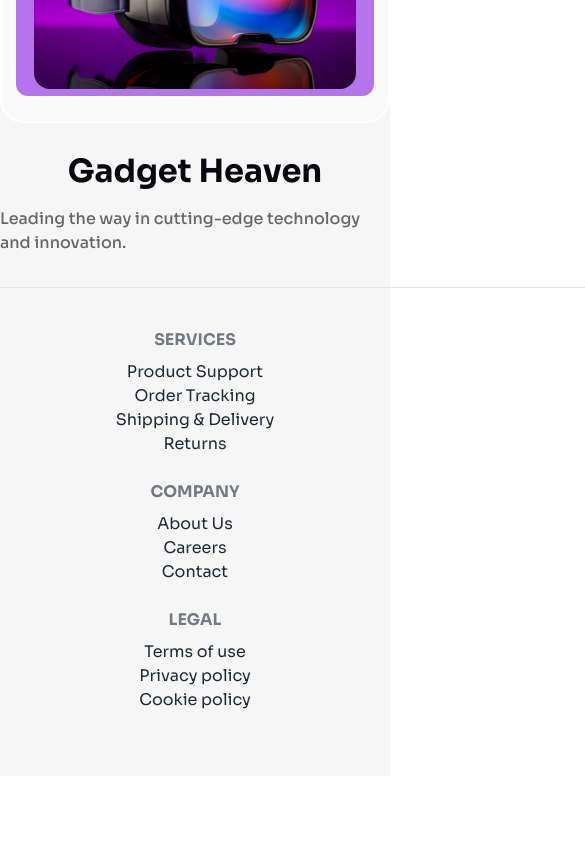
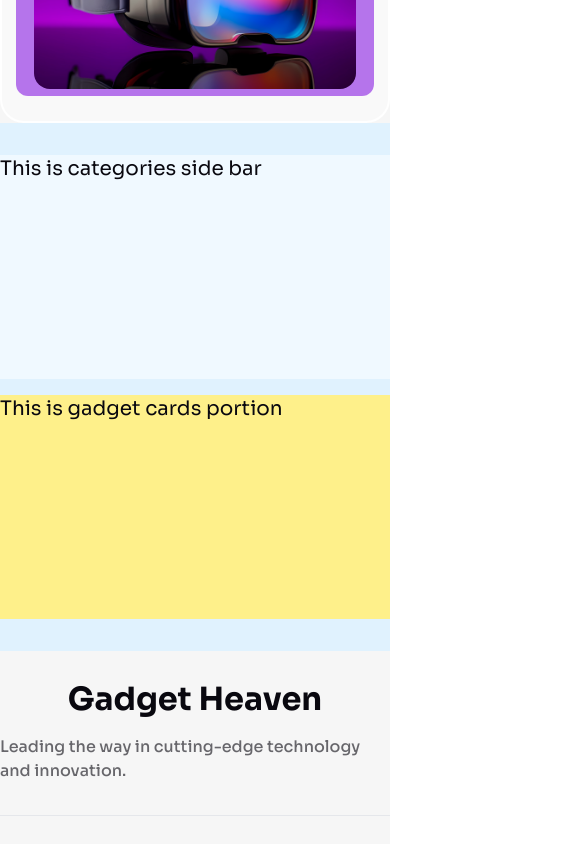
Before and after one commit to KYusufbd/gadget-heaven, a React (Vite) app: page / in a window 390 px wide. Shown: the part 800-1644 px from the top of the page, 585 px wide, since content can reach past the window. Before the commit the page ends 1576 px from the top, so only its background shows below. Built offline with nearby package versions, Linux system fonts and the light colour scheme.

Commit message:
Added gadget cards section. Still working on it.

```diff
--- a/src/Banner.jsx
+++ b/src/Banner.jsx
@@ -3,16 +3,16 @@
     <>
       <div className="mx-auto flex w-11/12 flex-col items-center gap-8 rounded-xl bg-primary px-6 pb-72 pt-12">
         <div className="flex w-full flex-col items-center gap-6">
-          <h1 className="text-4xl md:text-5xl max-w-banner-width text-center font-bold text-white lg:text-[56px]">
+          <h1 className="max-w-banner-width text-center text-4xl font-bold text-white md:text-5xl lg:text-[56px]">
             Upgrade Your Tech Accessorize with Gadget Heaven Accessories
           </h1>
-          <p className="text-base max-w-3xl text-center text-white">
+          <p className="max-w-3xl text-center text-base text-white">
             Explore the latest gadgets that will take your experience to the
             next level. From smart devices to the coolest accessories, we have
             it all!
           </p>
         </div>
-        <div className="text-xl btn bg-white font-bold text-primary">
+        <div className="btn bg-white text-xl font-bold text-primary">
           Shop Now
         </div>
       </div>
--- a/src/Footer.jsx
+++ b/src/Footer.jsx
@@ -7,7 +7,7 @@
           Leading the way in cutting-edge technology and innovation.
         </p>
       </div>
-      <hr className="mx-auto w-banner-width" />
+      <hr className="mx-auto max-w-banner-width" />
       <div className="mx-auto flex max-w-page-width flex-row flex-wrap justify-around gap-6 p-10 text-base-content">
         <nav className="flex w-44 flex-col items-center">
           <h6 className="footer-title">Services</h6>
--- /dev/null
+++ b/src/GadgetCards.jsx
@@ -0,0 +1,14 @@
+const GadgetCards = () => {
+  return (
+    <div className="grid grid-cols-2 md:grid-cols-3 lg:grid-cols-4 gap-4 md:gap-6 mx-auto max-w-page-width bg-sky-100 py-8">
+        <div className="col-span-2 md:col-span-1 h-56 bg-sky-50">
+            <h3 className="text-xl">This is categories side bar</h3>
+        </div>
+        <div className="col-span-2 lg:col-span-3 h-56 bg-yellow-200">
+            <h3 className="text-xl">This is gadget cards portion</h3>
+        </div>
+    </div>
+  );
+};
+
+export default GadgetCards;
--- a/src/Home.jsx
+++ b/src/Home.jsx
@@ -1,10 +1,12 @@
 import Banner from "./Banner";
+import GadgetCards from "./GadgetCards";
 
 const Home = () => {
   return (
     <>
       <header className="w-full bg-bgcol">
         <Banner />
+        <GadgetCards />
       </header>
     </>
   );
--- a/src/Navbar.jsx
+++ b/src/Navbar.jsx
@@ -59,8 +59,8 @@
         </ul>
       </div>
       <div className="navbar-end flex gap-4">
-        <BsCart3 className="text-5xl btn btn-ghost rounded-full p-2 outline outline-2 outline-gray-100" />
-        <MdFavoriteBorder className="text-5xl btn btn-ghost rounded-full p-2 outline outline-2 outline-gray-100" />
+        <BsCart3 className="btn btn-ghost rounded-full p-2 text-5xl outline outline-2 outline-gray-100" />
+        <MdFavoriteBorder className="btn btn-ghost rounded-full p-2 text-5xl outline outline-2 outline-gray-100" />
       </div>
     </nav>
   );
```
